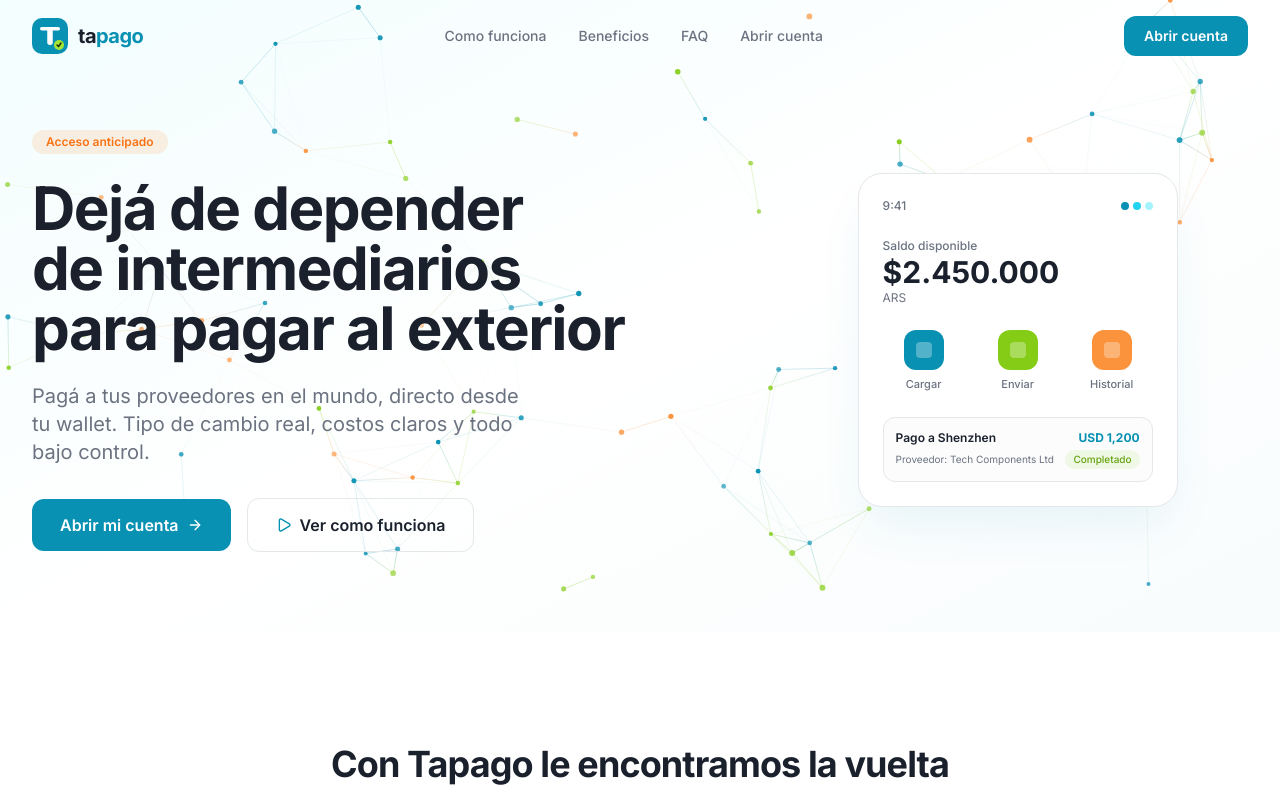
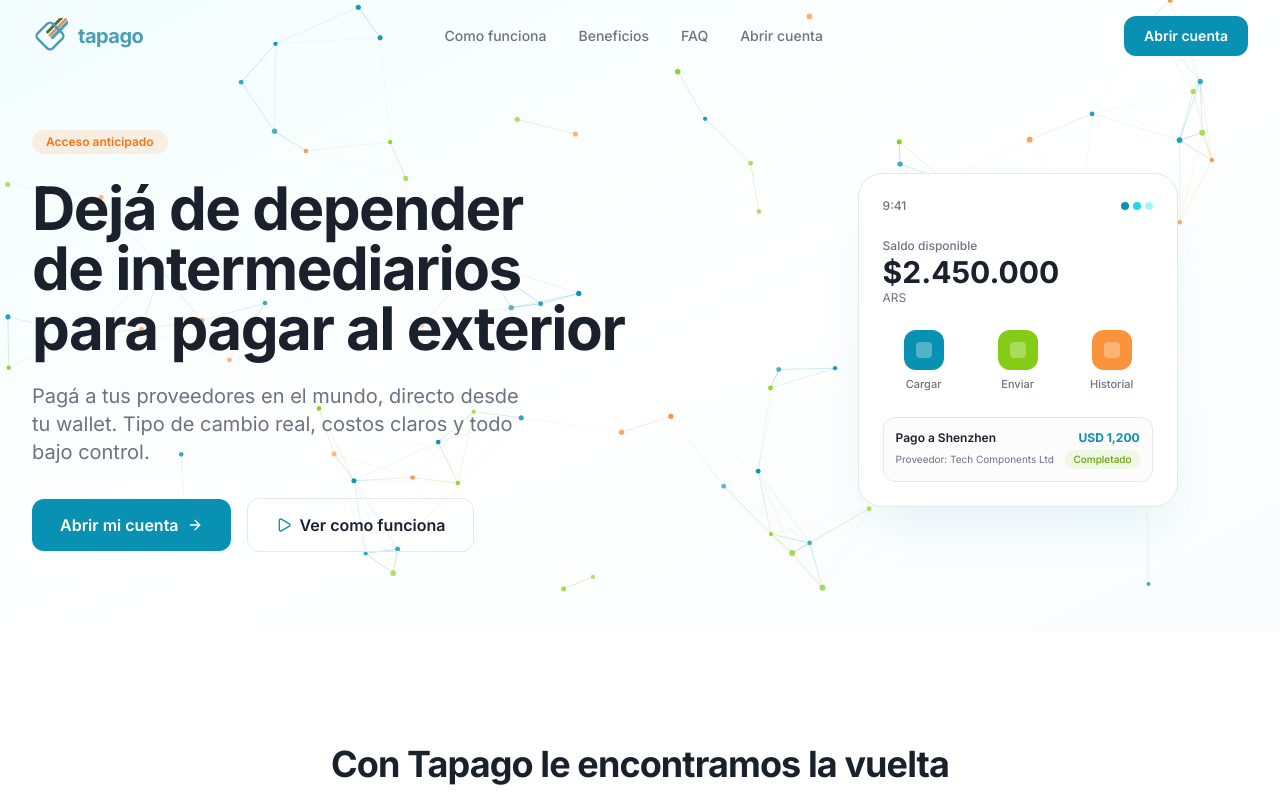
Before and after one commit to tomeitorrr/tapago-website, a Next.js app: page / in a window 1280 px wide. Shown: the top 800 px of the page. Built offline with nearby package versions, Linux system fonts and the light colour scheme.

Commit message:
Fix logo: reconstruir ícono fiel al original con diamante y 3 franjas
Co-Authored-By: Claude Sonnet 4.6 <noreply@anthropic.com>

```diff
--- a/components/tapago/logo.tsx
+++ b/components/tapago/logo.tsx
@@ -2,60 +2,72 @@ import { cn } from "@/lib/utils"
 
 interface LogoProps {
   className?: string
-  /** "dark" = ícono teal + texto oscuro (para fondo claro). "light" = todo blanco (para fondo oscuro) */
+  /** "dark" = colores originales (para fondo claro). "light" = todo blanco (para fondo oscuro) */
   variant?: "dark" | "light"
   size?: "sm" | "md" | "lg"
 }
 
 const sizes = {
-  sm: { icon: 28, text: "text-lg" },
-  md: { icon: 36, text: "text-xl" },
-  lg: { icon: 44, text: "text-2xl" },
+  sm: { icon: 28, text: "text-lg"  },
+  md: { icon: 36, text: "text-xl"  },
+  lg: { icon: 48, text: "text-3xl" },
 }
 
 export function TapagoLogo({ className, variant = "dark", size = "md" }: LogoProps) {
   const { icon, text } = sizes[size]
   const isLight = variant === "light"
 
+  // Colores del logo original
+  const teal      = isLight ? "white"               : "#4a9eb5"
+  const darkGreen = isLight ? "rgba(255,255,255,0.7)": "#556b2f"
+  const peach     = isLight ? "rgba(255,255,255,0.85)": "#d4956a"
+  const wordmark  = isLight ? "white"               : "#4a9eb5"
+
   return (
     <div className={cn("flex items-center gap-2.5 select-none", className)}>
-      {/* Ícono: T estilizada con acento de pago */}
+      {/*
+        ViewBox 44×44.
+        Diamante (cuadrado rotado 45°): rect 26×26 rx=5, centrado en (22,22).
+        Diagonal = 26√2 ≈ 36.8 → vértices en top(22,3.6) right(40.4,22) bottom(22,40.4) left(3.6,22).
+        Borde superior-derecho: de (22,4) a (40,22) → ecuación x-y=18.
+
+        3 franjas paralelas en dirección (1,-1)/√2 (upper-right en coords de pantalla).
+        Cada franja tiene x+y = constante C.
+        Intersección con borde sup-der (x-y=18): x=(C+18)/2, y=(C-18)/2.
+
+        Franja verde (C=36): sale por (27,9),  va de (19,17) hasta (36,0)
+        Franja durazno (C=42): sale por (30,12), va de (22,21) hasta (41,1)
+        Franja teal   (C=48): sale por (33,15), va de (25,24) hasta (44,4)
+      */}
       <svg
         width={icon}
         height={icon}
-        viewBox="0 0 36 36"
+        viewBox="0 0 44 44"
         fill="none"
         xmlns="http://www.w3.org/2000/svg"
         aria-hidden="true"
       >
-        {/* Fondo redondeado */}
-        <rect width="36" height="36" rx="10" fill={isLight ? "rgba(255,255,255,0.15)" : "#0891b2"} />
+        {/* Franjas de tarjetas (dibujadas detrás del diamante) */}
+        <line x1="19" y1="17" x2="36" y2="0"  stroke={darkGreen} strokeWidth="3.5" strokeLinecap="round"/>
+        <line x1="22" y1="21" x2="41" y2="2"  stroke={peach}     strokeWidth="3.5" strokeLinecap="round"/>
+        <line x1="25" y1="24" x2="44" y2="5"  stroke={teal}      strokeWidth="3.5" strokeLinecap="round"/>
 
-        {/* Letra T */}
-        <rect x="8" y="9" width="20" height="3.5" rx="1.75" fill="white" />
-        <rect x="15.25" y="9" width="5.5" height="18" rx="2.75" fill="white" />
-
-        {/* Punto de acento (representa el "pago") */}
-        <circle cx="27" cy="27" r="5" fill={isLight ? "rgba(255,255,255,0.9)" : "#a3e635"} />
-        <path
-          d="M25 27l1.5 1.5L29 25"
-          stroke={isLight ? "#0891b2" : "#1a2e05"}
-          strokeWidth="1.5"
-          strokeLinecap="round"
-          strokeLinejoin="round"
+        {/* Diamante — outline sobre las franjas */}
+        <rect
+          x="9" y="9" width="26" height="26" rx="5"
+          fill="none"
+          stroke={teal}
+          strokeWidth="3"
+          transform="rotate(45, 22, 22)"
         />
       </svg>
 
       {/* Wordmark */}
       <span
-        className={cn(
-          "font-bold tracking-tight leading-none",
-          text,
-          isLight ? "text-white" : "text-foreground"
-        )}
+        style={{ color: wordmark }}
+        className={cn("font-bold tracking-tight leading-none lowercase", text)}
       >
-        ta
-        <span className={isLight ? "text-teal-200" : "text-teal-600"}>pago</span>
+        tapago
       </span>
     </div>
   )
```
